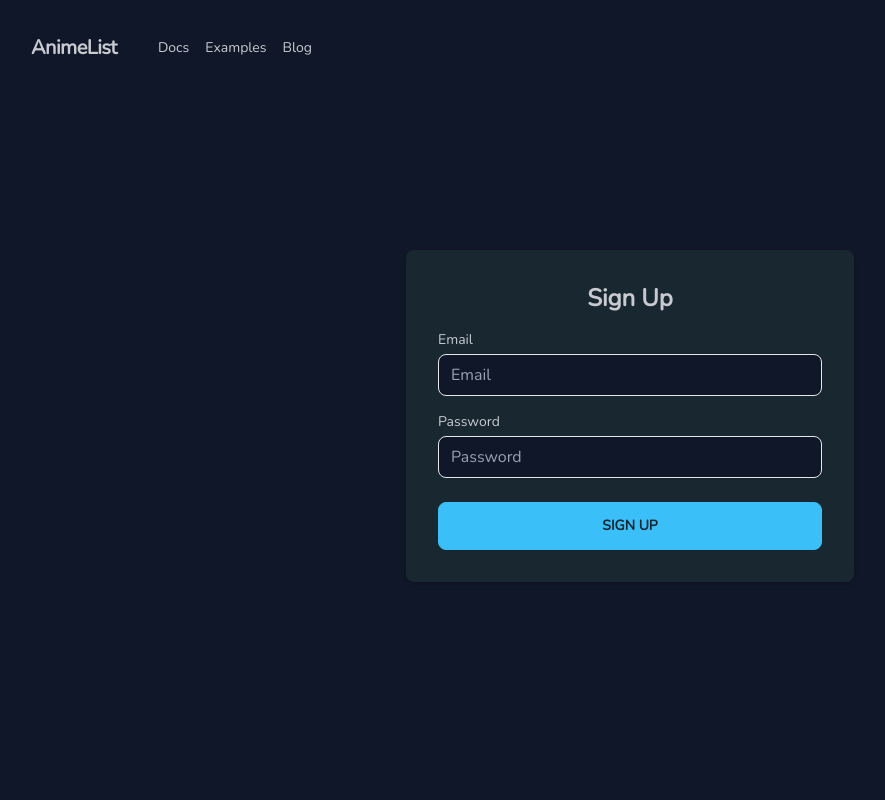
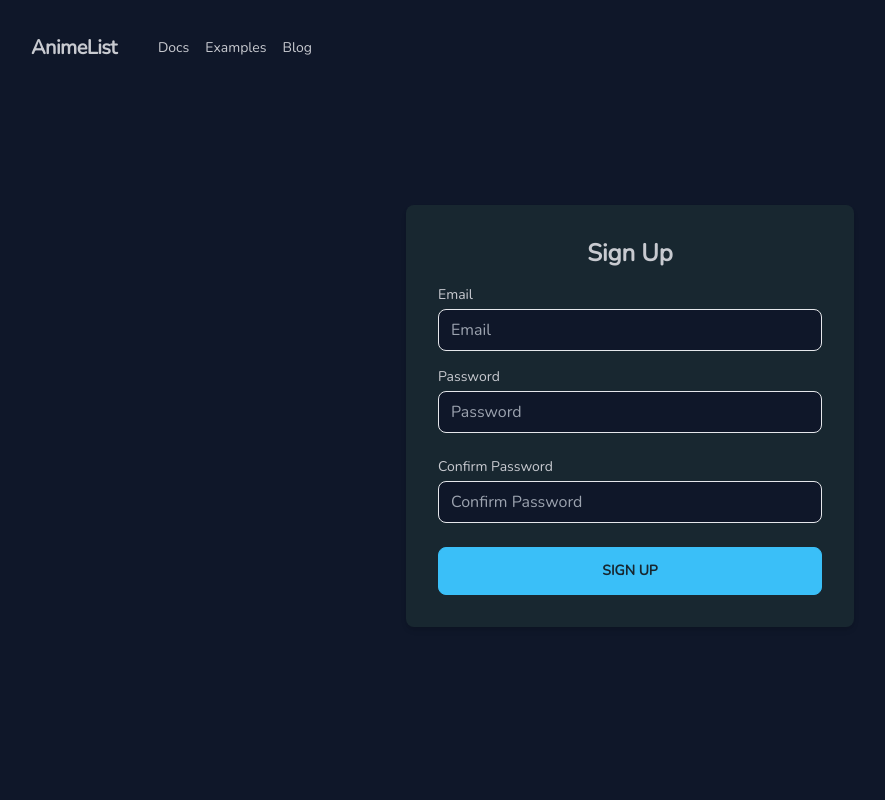
Before and after one commit to lclhugo/AnimeList, a Nuxt app: page /register in a window 1280 px wide. Shown: the top 800 px of the page, without its empty margins (10-895 px from the left). Built offline with nearby package versions, Linux system fonts and the light colour scheme; no server answers.

Commit message:
password match ok

```diff
--- a/pages/register.vue
+++ b/pages/register.vue
@@ -26,7 +26,6 @@
         <label for="password" class="block mb-1 text-sm font-medium text-base-content">
           Password
         </label>
-
         <input
           id="password"
           v-model="password"
@@ -34,6 +33,20 @@
           name="password"
           class="w-full px-3 py-2 border rounded-lg bg-base-100 focus:outline-none focus:ring focus:border-base-100-focus"
           placeholder="Password"
+          required
+        />
+      </div>
+      <div class="mb-6">
+        <label for="confirmPassword" class="block mb-1 text-sm font-medium text-base-content">
+          Confirm Password
+        </label>
+        <input
+          id="confirmPassword"
+          v-model="confirmPassword"
+          type="password"
+          name="confirmPassword"
+          class="w-full px-3 py-2 border rounded-lg bg-base-100 focus:outline-none focus:ring focus:border-base-100-focus"
+          placeholder="Confirm Password"
           required
         />
       </div>
@@ -50,11 +63,19 @@
 
 <script setup lang="ts">
 const client = useSupabaseClient();
-
 const email = ref('');
 const password = ref('');
+const confirmPassword = ref('');
 const errorMsg = ref('');
 const successMsg = ref('');
+
+watchEffect(() => {
+  if (password.value !== confirmPassword.value) {
+    errorMsg.value = 'Passwords do not match';
+  } else {
+    errorMsg.value = '';
+  }
+});
 
 const signUp = async () => {
   const { error } = await client.auth.signUp({
@@ -65,7 +86,7 @@ const signUp = async () => {
     const { message } = error;
     errorMsg.value = message;
   } else {
-    successMsg.value = 'Check your email for the confirmation link.';
+    successMsg.value = 'Success! You can now log in.';
   }
 };
 </script>
```
